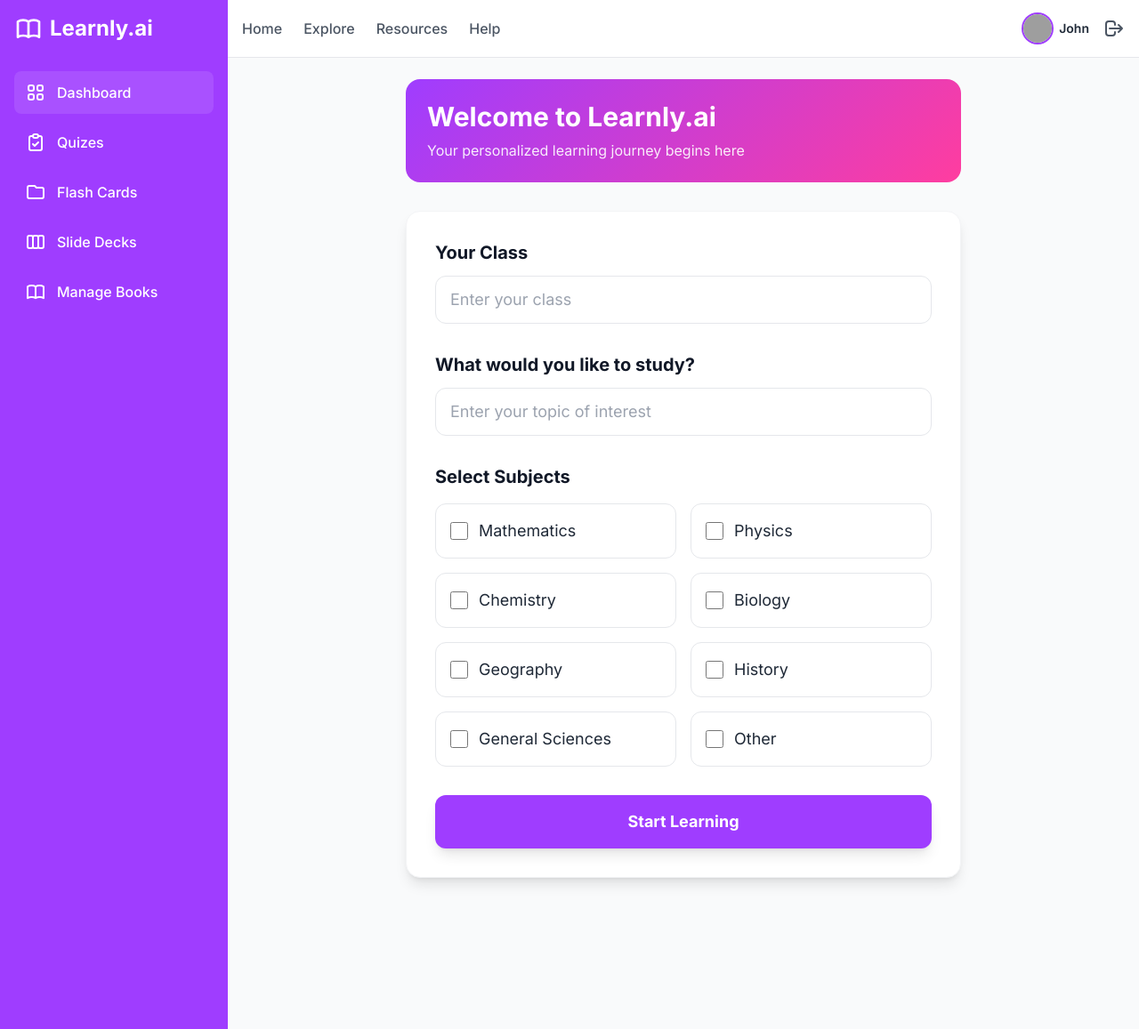
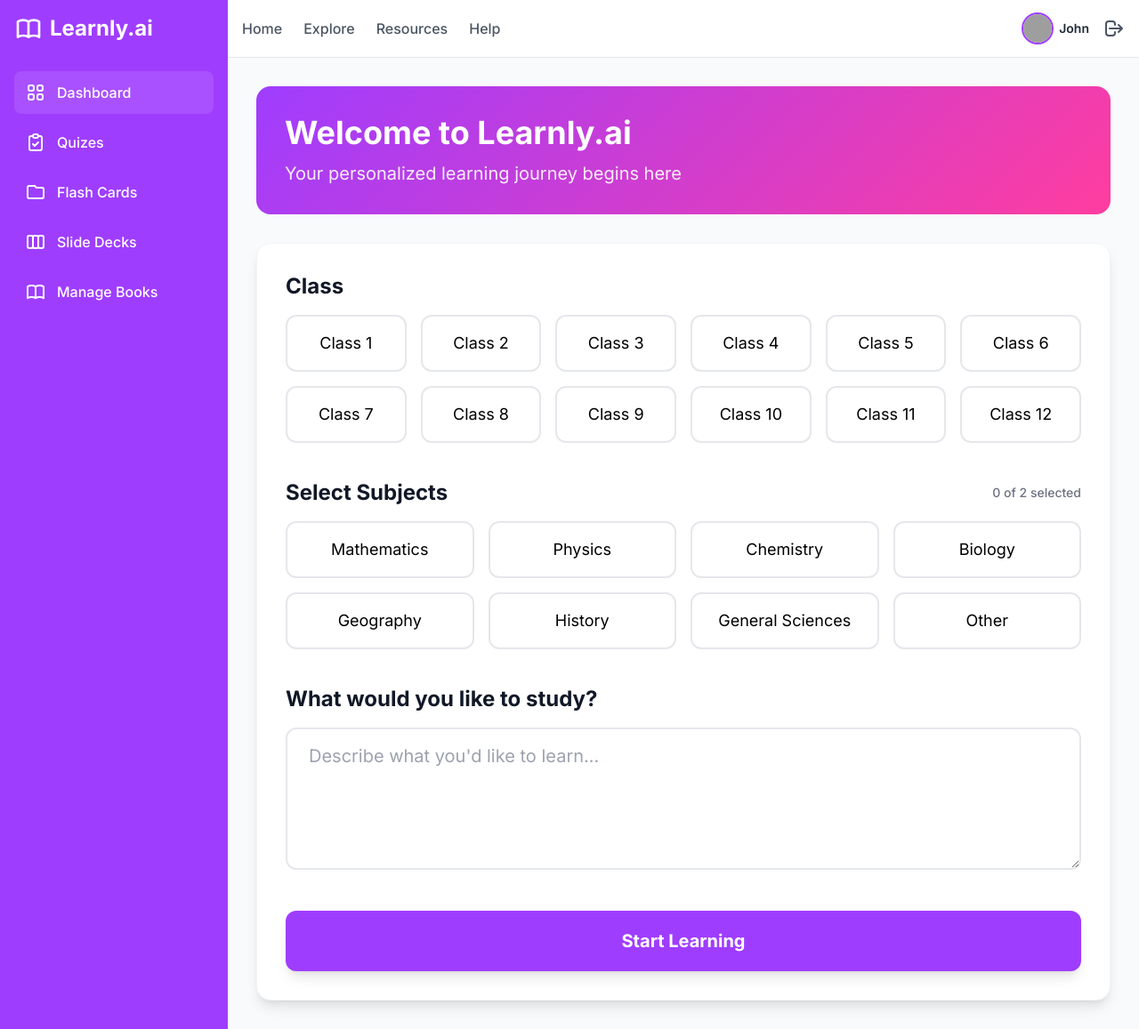
Before and after one commit to Asad939asad/Learnly.AI, a Flask app: page / in a window 1280 px wide. Shown: the whole page at 89% size. Run offline with Flask 3, Linux system fonts and the light colour scheme; some libraries are stand-ins or nearby versions; grey boxes are pictures that could not be loaded.

Commit message:
Dashboard Update

```diff
--- a/templates/dashboard.html
+++ b/templates/dashboard.html
@@ -38,12 +38,52 @@
             transform: translateY(-5px);
             box-shadow: 0 10px 20px rgba(159, 61, 255, 0.1);
         }
+        .subject-scroll {
+            scroll-behavior: smooth;
+            -webkit-overflow-scrolling: touch;
+        }
+        .subject-scroll::-webkit-scrollbar {
+            height: 8px;
+        }
+        .subject-scroll::-webkit-scrollbar-track {
+            background: #f3f4f6;
+            border-radius: 10px;
+        }
+        .subject-scroll::-webkit-scrollbar-thumb {
+            background-color: #9f3dff;
+            border-radius: 10px;
+        }
+        .class-select {
+            transition: all 0.3s ease;
+        }
+        .class-option {
+            transition: all 0.3s ease;
+            cursor: pointer;
+        }
+        .class-option:hover {
+            transform: translateY(-2px);
+            background-color: rgba(159, 61, 255, 0.1);
+        }
+        .class-option.selected {
+            background-color: #9f3dff;
+            color: white;
+            transform: scale(1.05);
+        }
+        .sticky-sidebar {
+            position: sticky;
+            top: 0;
+            height: 100vh;
+            overflow-y: auto;
+        }
+        .sticky-sidebar::-webkit-scrollbar {
+            width: 0px;
+        }
     </style>
 </head>
 <body class="bg-gray-50 font-sans">
     <div class="flex h-screen">
         <!-- Sidebar -->
-        <div class="w-64 bg-primary text-white">
+        <div class="w-64 bg-primary text-white sticky-sidebar">
             <div class="p-4">
                 <h1 class="text-2xl font-bold mb-8 flex items-center">
                     <svg class="w-8 h-8 mr-2" fill="none" stroke="currentColor" viewBox="0 0 24 24">
@@ -90,9 +130,9 @@
         </div>
 
         <!-- Main Content -->
-        <div class="flex-1">
+        <div class="flex-1 overflow-auto">
             <!-- Top Bar -->
-            <div class="bg-white border-b p-4 flex justify-between items-center">
+            <div class="bg-white border-b p-4 flex justify-between items-center sticky top-0 z-10">
                 <div class="flex space-x-6">
                     <a href="#" class="text-gray-600 hover:text-primary font-medium">Home</a>
                     <a href="#" class="text-gray-600 hover:text-primary font-medium">Explore</a>
@@ -113,67 +153,41 @@
             </div>
 
             <!-- Main Form -->
-            <div class="max-w-2xl mx-auto p-6">
+            <div class="max-w-7xl mx-auto p-8">
                 <!-- Welcome Banner -->
-                <div class="mb-8 gradient-bg rounded-2xl p-6 text-white">
-                    <h2 class="text-3xl font-bold mb-2">Welcome to Learnly.ai</h2>
-                    <p class="text-white/90">Your personalized learning journey begins here</p>
+                <div class="mb-8 gradient-bg rounded-2xl p-8 text-white">
+                    <h2 class="text-4xl font-bold mb-3">Welcome to Learnly.ai</h2>
+                    <p class="text-xl text-white/90">Your personalized learning journey begins here</p>
                 </div>
 
-                <div class="bg-white rounded-2xl shadow-lg border border-gray-100 p-8 space-y-8">
-                    <!-- Class Input -->
-                    <div class="space-y-3">
-                        <label for="class" class="block text-xl font-bold text-gray-900">Your Class</label>
-                        <input type="text" id="class" class="w-full px-4 py-3 text-lg border border-gray-200 rounded-xl focus:ring-2 focus:ring-primary focus:border-primary transition-all" placeholder="Enter your class">
-                    </div>
-
-                    <!-- Study Topic Input -->
-                    <div class="space-y-3">
-                        <label for="study-topic" class="block text-xl font-bold text-gray-900">What would you like to study?</label>
-                        <input type="text" id="study-topic" class="w-full px-4 py-3 text-lg border border-gray-200 rounded-xl focus:ring-2 focus:ring-primary focus:border-primary transition-all" placeholder="Enter your topic of interest">
+                <div class="bg-white rounded-2xl shadow-lg border border-gray-100 p-8 space-y-10">
+                    <!-- Class Selection -->
+                    <div class="space-y-4">
+                        <label class="block text-2xl font-bold text-gray-900">Class</label>
+                        <div class="grid grid-cols-6 gap-4" id="classSelector">
+                            <!-- Class options will be added by JavaScript -->
+                        </div>
                     </div>
 
                     <!-- Subject Selection -->
                     <div class="space-y-4">
-                        <label class="block text-xl font-bold text-gray-900">Select Subjects</label>
-                        <div class="grid grid-cols-2 gap-4">
-                            <div class="flex items-center p-4 border border-gray-200 rounded-xl card-hover">
-                                <input type="checkbox" id="mathematics" class="custom-checkbox w-5 h-5 rounded">
-                                <label for="mathematics" class="ml-3 text-lg text-gray-800">Mathematics</label>
-                            </div>
-                            <div class="flex items-center p-4 border border-gray-200 rounded-xl card-hover">
-                                <input type="checkbox" id="physics" class="custom-checkbox w-5 h-5 rounded">
-                                <label for="physics" class="ml-3 text-lg text-gray-800">Physics</label>
-                            </div>
-                            <div class="flex items-center p-4 border border-gray-200 rounded-xl card-hover">
-                                <input type="checkbox" id="chemistry" class="custom-checkbox w-5 h-5 rounded">
-                                <label for="chemistry" class="ml-3 text-lg text-gray-800">Chemistry</label>
-                            </div>
-                            <div class="flex items-center p-4 border border-gray-200 rounded-xl card-hover">
-                                <input type="checkbox" id="biology" class="custom-checkbox w-5 h-5 rounded">
-                                <label for="biology" class="ml-3 text-lg text-gray-800">Biology</label>
-                            </div>
-                            <div class="flex items-center p-4 border border-gray-200 rounded-xl card-hover">
-                                <input type="checkbox" id="geography" class="custom-checkbox w-5 h-5 rounded">
-                                <label for="geography" class="ml-3 text-lg text-gray-800">Geography</label>
-                            </div>
-                            <div class="flex items-center p-4 border border-gray-200 rounded-xl card-hover">
-                                <input type="checkbox" id="history" class="custom-checkbox w-5 h-5 rounded">
-                                <label for="history" class="ml-3 text-lg text-gray-800">History</label>
-                            </div>
-                            <div class="flex items-center p-4 border border-gray-200 rounded-xl card-hover">
-                                <input type="checkbox" id="general-sciences" class="custom-checkbox w-5 h-5 rounded">
-                                <label for="general-sciences" class="ml-3 text-lg text-gray-800">General Sciences</label>
-                            </div>
-                            <div class="flex items-center p-4 border border-gray-200 rounded-xl card-hover">
-                                <input type="checkbox" id="other" class="custom-checkbox w-5 h-5 rounded">
-                                <label for="other" class="ml-3 text-lg text-gray-800">Other</label>
-                            </div>
+                        <div class="flex justify-between items-center">
+                            <label class="block text-2xl font-bold text-gray-900">Select Subjects</label>
+                            <span id="subject-count" class="text-sm font-medium text-gray-500">0 of 2 selected</span>
+                        </div>
+                        <div class="grid grid-cols-4 gap-4" id="subjectSelector">
+                            <!-- Subject options will be added by JavaScript -->
                         </div>
                     </div>
 
+                    <!-- Study Topic Input -->
+                    <div class="space-y-4">
+                        <label for="study-topic" class="block text-2xl font-bold text-gray-900">What would you like to study?</label>
+                        <textarea id="study-topic" class="w-full px-6 py-4 text-xl border-2 border-gray-200 rounded-xl focus:ring-2 focus:ring-primary focus:border-primary transition-all h-40" placeholder="Describe what you'd like to learn..."></textarea>
+                    </div>
+
                     <!-- Submit Button -->
-                    <button onclick="submitForm()" class="w-full bg-primary text-white py-4 px-6 text-lg font-bold rounded-xl hover:bg-primary/90 transform hover:scale-[1.02] transition-all duration-200 shadow-lg hover:shadow-xl">
+                    <button onclick="submitForm()" class="w-full bg-primary text-white py-5 px-8 text-xl font-bold rounded-xl hover:bg-primary/90 transform hover:scale-[1.02] transition-all duration-200 shadow-lg hover:shadow-xl">
                         Start Learning
                     </button>
                 </div>
@@ -182,16 +196,57 @@
     </div>
 
     <script>
+        // Initialize class selector
+        const classSelector = document.getElementById('classSelector');
+        for (let i = 1; i <= 12; i++) {
+            const classOption = document.createElement('div');
+            classOption.className = 'class-option p-4 text-center rounded-xl border-2 border-gray-200 text-lg cursor-pointer transition-all duration-300';
+            classOption.textContent = `Class ${i}`;
+            classOption.dataset.class = i;
+            classOption.onclick = function() {
+                document.querySelectorAll('.class-option').forEach(opt => opt.classList.remove('selected'));
+                this.classList.add('selected');
+            };
+            classSelector.appendChild(classOption);
+        }
+
+        // Initialize subject selector
+        const subjects = [
+            'Mathematics', 'Physics', 'Chemistry', 'Biology',
+            'Geography', 'History', 'General Sciences', 'Other'
+        ];
+        const subjectSelector = document.getElementById('subjectSelector');
+        subjects.forEach(subject => {
+            const subjectOption = document.createElement('div');
+            subjectOption.className = 'class-option p-4 text-center rounded-xl border-2 border-gray-200 text-lg cursor-pointer transition-all duration-300';
+            subjectOption.textContent = subject;
+            subjectOption.dataset.subject = subject;
+            subjectOption.onclick = function() {
+                const selectedSubjects = document.querySelectorAll('#subjectSelector .selected');
+                if (!this.classList.contains('selected') && selectedSubjects.length >= 2) {
+                    alert('You can only select up to 2 subjects');
+                    return;
+                }
+                this.classList.toggle('selected');
+                const newSelectedCount = document.querySelectorAll('#subjectSelector .selected').length;
+                document.getElementById('subject-count').textContent = `${newSelectedCount} of 2 selected`;
+            };
+            subjectSelector.appendChild(subjectOption);
+        });
+
         function submitForm() {
-            const userClass = document.getElementById('class').value.trim();
+            const selectedClass = document.querySelector('.class-option.selected')?.dataset.class;
             const studyTopic = document.getElementById('study-topic').value.trim();
-            const subjects = [
-                'mathematics', 'physics', 'chemistry', 'biology',
-                'geography', 'history', 'general-sciences', 'other'
-            ].filter(id => document.getElementById(id).checked);
+            const selectedSubjects = Array.from(document.querySelectorAll('#subjectSelector .selected'))
+                .map(div => div.dataset.subject);
 
-            if (!userClass) {
-                alert('Please enter your class');
+            if (!selectedClass) {
+                alert('Please select your class');
+                return;
+            }
+
+            if (selectedSubjects.length === 0) {
+                alert('Please select at least one subject');
                 return;
             }
 
@@ -201,9 +256,9 @@
                     'Content-Type': 'application/json',
                 },
                 body: JSON.stringify({
-                    class: userClass,
+                    class: selectedClass,
                     study_topic: studyTopic,
-                    subjects: subjects
+                    subjects: selectedSubjects
                 })
             })
             .then(response => response.json())
```
